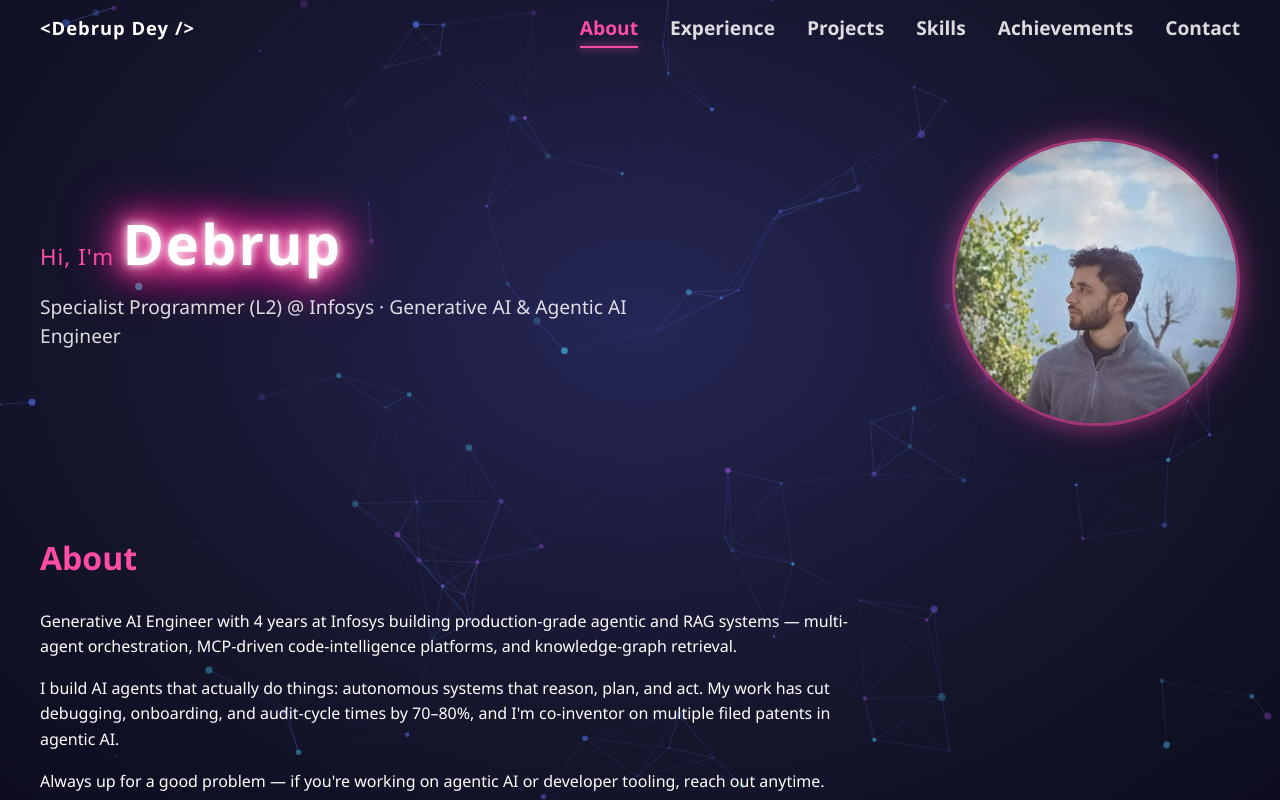
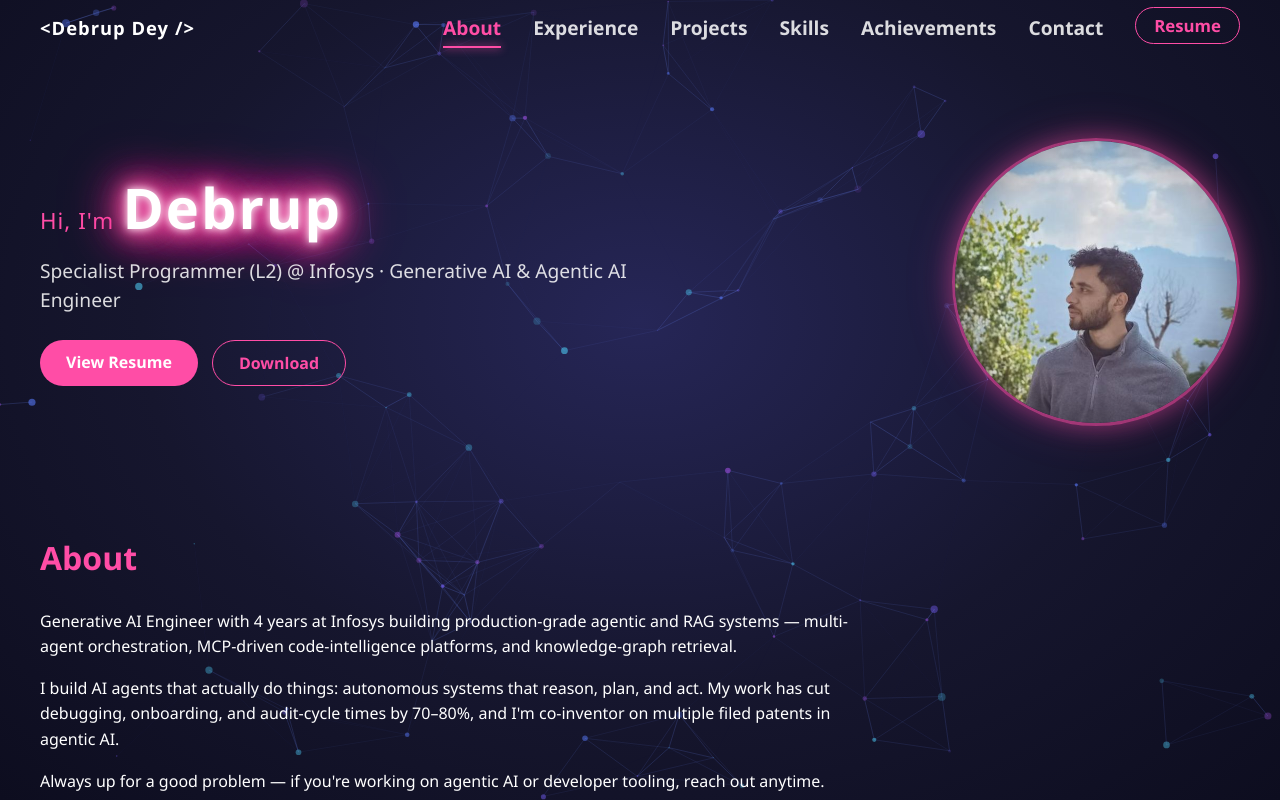
Before and after one commit to debrup416/debrup416.github.io, a React (Vite) app: page / in a window 1280 px wide. Shown: the top 802 px of the page. Built offline with nearby package versions, Linux system fonts and the light colour scheme.

Commit message:
Update site

```diff
--- a/index.html
+++ b/index.html
@@ -4,6 +4,8 @@
     <meta charset="UTF-8">
     <meta name="viewport" content="width=device-width, initial-scale=1.0">
     <title>Debrup Dey — Generative AI Engineer</title>
+    <link rel="icon" type="image/svg+xml" href="/favicon.svg" />
+    <meta name="theme-color" content="#0d0d1f" />
     <script src="https://cdnjs.cloudflare.com/ajax/libs/particles.js/2.0.0/particles.min.js"></script>
 </head>
 <body>
--- a/src/components/Header.jsx
+++ b/src/components/Header.jsx
@@ -9,6 +9,19 @@ export default function Header() {
           <span className="hero-name">Debrup</span>
         </h1>
         <p className="hero-subtitle">Specialist Programmer (L2) @ Infosys · Generative AI &amp; Agentic AI Engineer</p>
+        <div className="hero-cta">
+          <a
+            className="btn-primary"
+            href="/Debrup_Dey_Resume.pdf"
+            target="_blank"
+            rel="noopener noreferrer"
+          >
+            View Resume
+          </a>
+          <a className="btn-ghost" href="/Debrup_Dey_Resume.pdf" download>
+            Download
+          </a>
+        </div>
       </div>
       <div className="hero-photo-frame">
         <img className="hero-photo" src={profilePic} alt="Debrup Dey" />
--- a/src/components/Navbar.jsx
+++ b/src/components/Navbar.jsx
@@ -72,6 +72,18 @@ export default function Navbar() {
               </a>
             </li>
           ))}
+          {/* Résumé is an external file, not a section — keep it out of scroll-spy */}
+          <li>
+            <a
+              className="navbar-resume"
+              href="/Debrup_Dey_Resume.pdf"
+              target="_blank"
+              rel="noopener noreferrer"
+              onClick={closeMenu}
+            >
+              Resume
+            </a>
+          </li>
         </ul>
       </div>
     </nav>
--- a/src/index.css
+++ b/src/index.css
@@ -105,6 +105,24 @@ section[id], .card[id], .achv-sub[id] {
     color: #ff4da6;
     opacity: 1;
 }
+/* Resume button — pill, distinct from the section links */
+.navbar-links a.navbar-resume {
+    border: 1.5px solid #ff4da6;
+    border-radius: 20px;
+    padding: 6px 18px;
+    color: #ff4da6;
+    opacity: 1;
+    font-size: 1.05em;
+    transition: background 0.3s ease, color 0.3s ease, box-shadow 0.3s ease;
+}
+.navbar-links a.navbar-resume::after {
+    display: none; /* no underline animation on the button */
+}
+.navbar-links a.navbar-resume:hover {
+    background: #ff4da6;
+    color: #fff;
+    box-shadow: 0 0 14px rgba(255, 77, 166, 0.5);
+}
 
 /* Hamburger (hidden on desktop) */
 .navbar-toggle {
@@ -211,6 +229,39 @@ h1 {
     font-size: 1.2em;
     line-height: 1.5;
     opacity: 0.85;
+}
+/* Hero call-to-action buttons (resume view/download) */
+.hero-cta {
+    display: flex;
+    flex-wrap: wrap;
+    gap: 14px;
+    margin-top: 26px;
+}
+.btn-primary,
+.btn-ghost {
+    display: inline-block;
+    border-radius: 30px;
+    padding: 11px 26px;
+    font-weight: 700;
+    text-decoration: none;
+    transition: transform 0.3s ease, box-shadow 0.3s ease, background 0.3s ease, color 0.3s ease;
+}
+.btn-primary {
+    background: #ff4da6;
+    color: #fff;
+}
+.btn-ghost {
+    border: 1.5px solid #ff4da6;
+    color: #ff4da6;
+}
+.btn-primary:hover,
+.btn-ghost:hover {
+    transform: translateY(-3px);
+    box-shadow: 0 6px 16px rgba(255, 77, 166, 0.45);
+}
+.btn-ghost:hover {
+    background: #ff4da6;
+    color: #fff;
 }
 @keyframes glow {
     from {
@@ -927,6 +978,9 @@ footer {
     .hero-subtitle {
         margin: 18px auto 0;
     }
+    .hero-cta {
+        justify-content: center;
+    }
     .hero-photo-frame {
         width: 160px;
     }
```
Also changed, not shown: public/favicon.svg (added), 1 other file (tests, documents, lock files or other folders).
